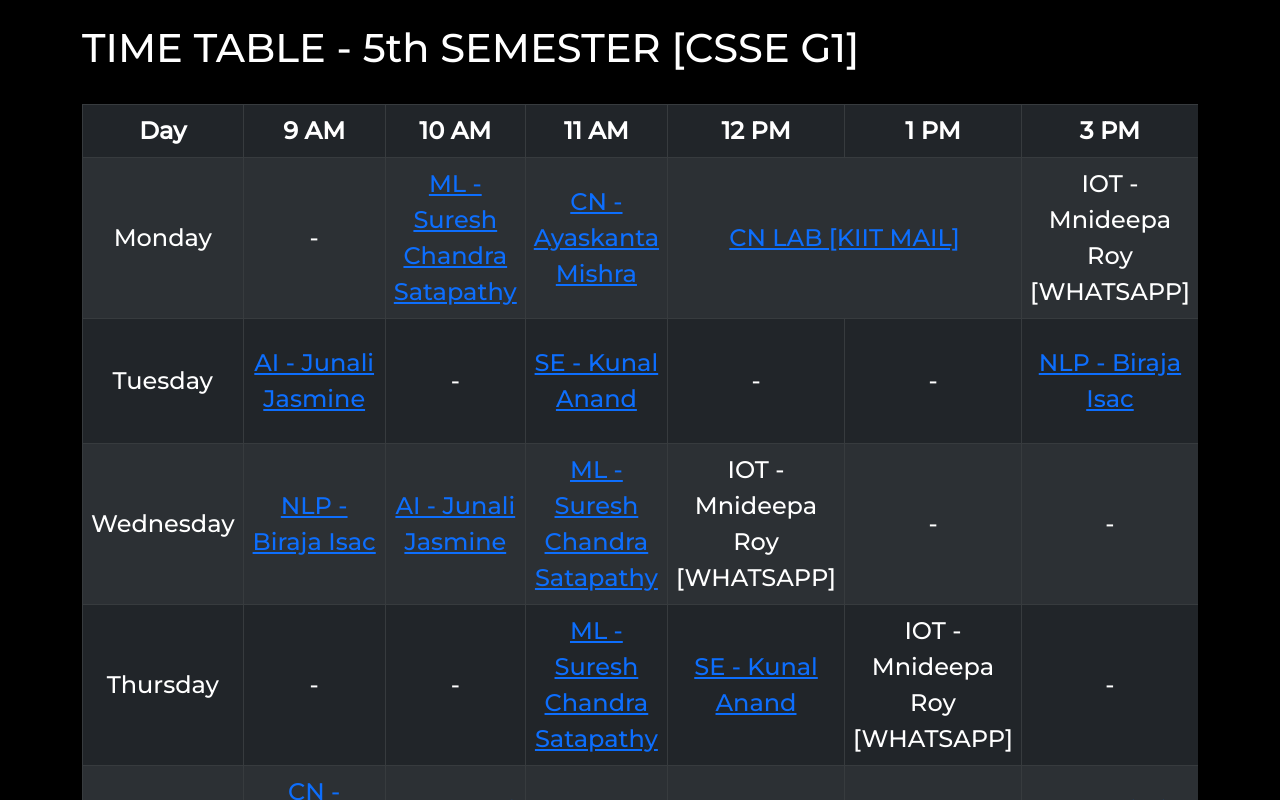
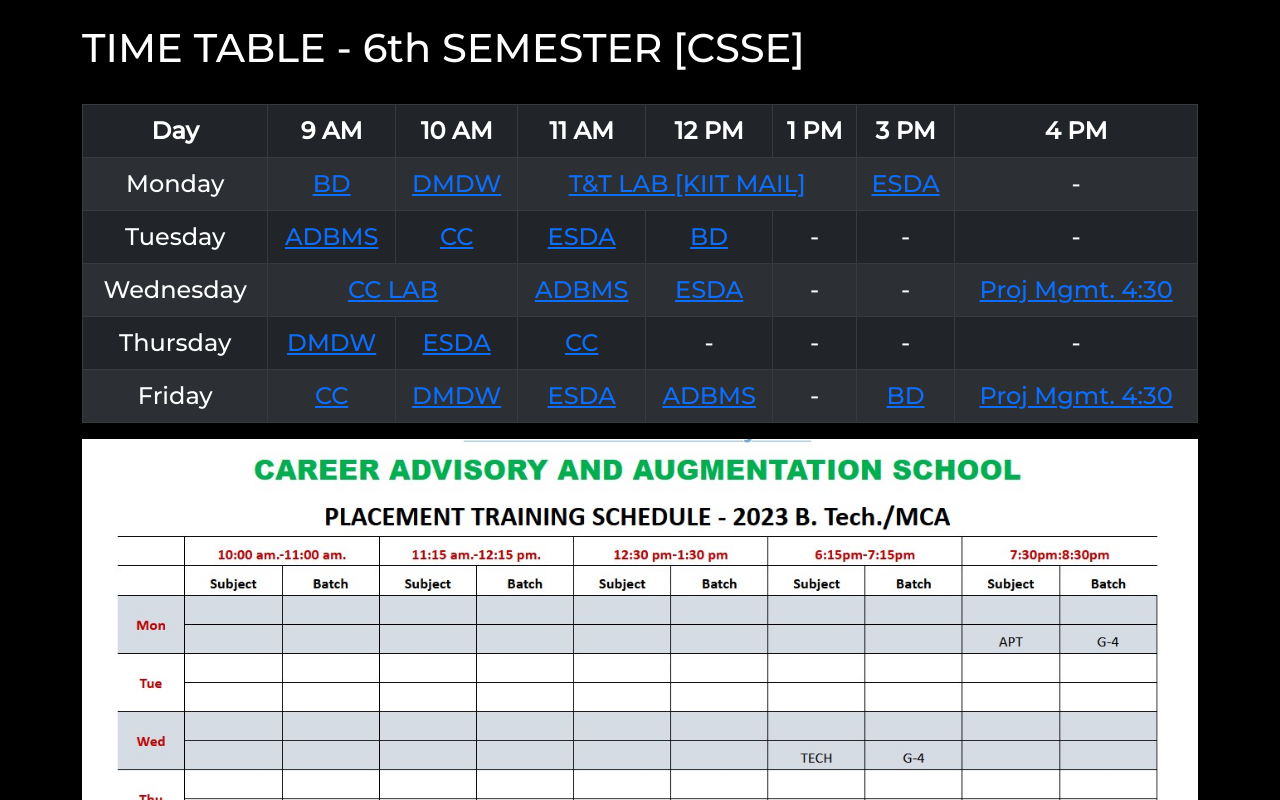
Before and after one commit to arn4b/timetable, a React (Create React App) app: page / in a window 1280 px wide. Shown: the top 800 px of the page. Built offline with nearby package versions, Linux system fonts and the light colour scheme.

Commit message:
6th sem here we go again

```diff
--- a/src/App.js
+++ b/src/App.js
@@ -8,7 +8,7 @@ function App() {
   return (
     <div className="App">
       <Container>
-      <h1 className="py-4 text-white">TIME TABLE - 5th SEMESTER [CSSE G1]</h1>
+      <h1 className="py-4 text-white">TIME TABLE - 6th SEMESTER [CSSE]</h1>
 
         <Table className="tablee" striped bordered hover variant="dark" responsive>
           <thead>
@@ -26,81 +26,114 @@ function App() {
           <tbody>
             <tr className="text-center align-middle">
               <td>Monday</td>
-              <td>-</td>
-
               <td>
-              <a href="https://meet.google.com/lookup/db5ettg7nw?authuser=1&hs=179">
-                ML - Suresh Chandra Satapathy
+              <a href="https://meet.google.com/nfv-uvje-oky?pli=1&authuser=1">
+                BD
                 </a>
                 </td>
 
               <td>
-                <a href="https://meet.google.com/nno-piab-awr?authuser=1&pli=1">CN - Ayaskanta Mishra</a>
+              <a href="https://meet.google.com/puf-ttmd-kfo?pli=1&authuser=1">
+                DMDW
+                </a>
+                </td>
+              <td colSpan="3">
+                <a href="https://mail.google.com/mail/u/1/#inbox">T&T LAB [KIIT MAIL]</a></td>
+
+              <td>
+                <a href="https://meet.google.com/wiu-bopd-fiw?pli=1&authuser=1">
+                  ESDA
+                </a>
               </td>
-              <td colSpan="2">
-                <a href="https://mail.google.com/mail/u/1/#inbox">CN LAB [KIIT MAIL]</a></td>
-              <td>IOT - Mnideepa Roy [WHATSAPP]</td>
-              <td><a href="https://meet.google.com/wpk-mbbw-mug?pli=1&authuser=1">SE - Kunal Anand</a></td>
+
+              <td>-</td>
             </tr>
             <tr className="text-center align-middle">
               <td>Tuesday</td>
               <td>
-                <a href="https://us02web.zoom.us/j/84990893588?pwd=b1ppb0pkNmYvUjdYMVRZV3YzZXQ2QT09">AI - Junali Jasmine</a></td>
-              <td>-</td>
-              <td><a href="https://meet.google.com/siu-yzdw-aay?pli=1&authuser=1">SE - Kunal Anand</a></td>
+                <a href="https://meet.google.com/cxd-agij-ova?pli=1&authuser=1">ADBMS</a></td>
+                <td><a href="meet.google.com/cry-xoif-qcp">CC</a></td>
 
+              <td>
+                <a href="https://meet.google.com/wiu-bopd-fiw?pli=1&authuser=1">
+                  ESDA
+                </a>
+              </td>
+
+              <td>
+              <a href="https://meet.google.com/nfv-uvje-oky?pli=1&authuser=1">
+                BD
+                </a>
+                </td>
               <td>-</td>
               <td>-</td>
-              <td>
-                <a href="https://meet.google.com/mdq-sfhk-vmh?pli=1&authuser=1">NLP - Biraja Isac</a>
-              </td>
-              <td>
-                <a href="https://meet.google.com/nno-piab-awr?authuser=1&pli=1">CN - Ayaskanta Mishra</a>
-              </td>
+              <td>-</td>
             </tr>
             <tr className="text-center align-middle">
               <td>Wednesday</td>
+              <td colSpan="2">
+                <a href="https://meet.google.com/zdf-wqmg-qcn?pli=1&authuser=1">CC LAB</a></td>
+
               <td>
-                <a href="https://meet.google.com/mdq-sfhk-vmh?pli=1&authuser=1">NLP - Biraja Isac</a></td>
-              <td>
-                <a href="https://us02web.zoom.us/j/84990893588?pwd=b1ppb0pkNmYvUjdYMVRZV3YzZXQ2QT09">AI - Junali Jasmine</a></td>
-                            <td>
-              <a href="https://meet.google.com/lookup/db5ettg7nw?authuser=1&hs=179">
-                ML - Suresh Chandra Satapathy
+              <a href="https://meet.google.com/cxd-agij-ova?pli=1&authuser=1">
+                ADBMS
                 </a>
                 </td>
-              <td>IOT - Mnideepa Roy [WHATSAPP]</td>
+                <td>
+                <a href="https://meet.google.com/wiu-bopd-fiw?pli=1&authuser=1">
+                  ESDA
+                </a>
+              </td>
               <td>-</td>
               <td>-</td>
-              <td><a href="https://meet.google.com/ttu-egxg-kqt?pli=1&authuser=1">AP LAB</a></td>
+              <td><a href="https://meet.google.com/ytf-pwed-ibi?pli=1&authuser=1">Proj Mgmt. 4:30</a></td>
             </tr>
             <tr className="text-center align-middle">
               <td>Thursday</td>
+              <td>
+              <a href="https://meet.google.com/puf-ttmd-kfo?pli=1&authuser=1">
+                DMDW
+                </a>
+                </td>
+                <td>
+                <a href="https://meet.google.com/wiu-bopd-fiw?pli=1&authuser=1">
+                  ESDA
+                </a>
+              </td>
+              <td>
+              <a href="https://meet.google.com/npn-zfuj-ezf?pli=1&authuser=1">
+                CC
+                </a>
+                </td>
               <td>-</td>
               <td>-</td>
-                            <td>
-              <a href="https://meet.google.com/lookup/db5ettg7nw?authuser=1&hs=179">
-                ML - Suresh Chandra Satapathy
-                </a>
-                </td>
-              <td><a href="https://meet.google.com/spo-qspp-jhi?pli=1&authuser=1">SE - Kunal Anand</a></td>
-              <td>IOT - Mnideepa Roy [WHATSAPP]</td>
               <td>-</td>
               <td>-</td>
             </tr>
             <tr className="text-center align-middle">
               <td>Friday</td>
-                            <td>
-                <a href="https://meet.google.com/nno-piab-awr?authuser=1&pli=1">CN - Ayaskanta Mishra</a>
+              <td>
+                <a href="https://meet.google.com/wrz-zowt-qbt?pli=1&authuser=1">CC</a>
               </td>
               <td>
-                <a href="https://us02web.zoom.us/j/84990893588?pwd=b1ppb0pkNmYvUjdYMVRZV3YzZXQ2QT09">AI - Junali Jasmine</a></td>
-              <td><a href="https://meet.google.com/tdu-ravk-wxe?pli=1&authuser=1">SE - Kunal Anand</a></td>
-              <td>-</td>
+              <a href="https://meet.google.com/puf-ttmd-kfo?pli=1&authuser=1">
+                DMDW
+                </a>
+                </td>
+                <td>
+                <a href="https://meet.google.com/wiu-bopd-fiw?pli=1&authuser=1">
+                  ESDA
+                </a>
+              </td>
+              <td><a href="https://meet.google.com/cxd-agij-ova?pli=1&authuser=1">ADBMS</a></td>
+
               <td>-</td>
               <td>
-                <a href="https://meet.google.com/mdq-sfhk-vmh?pli=1&authuser=1">NLP - Biraja Isac</a></td>
-              <td>-</td>
+              <a href="https://meet.google.com/nfv-uvje-oky?pli=1&authuser=1">
+                BD
+                </a>
+                </td>
+                <td><a href="https://meet.google.com/ytf-pwed-ibi?pli=1&authuser=1">Proj Mgmt. 4:30</a></td>
             </tr>
           </tbody>
         </Table>
```
